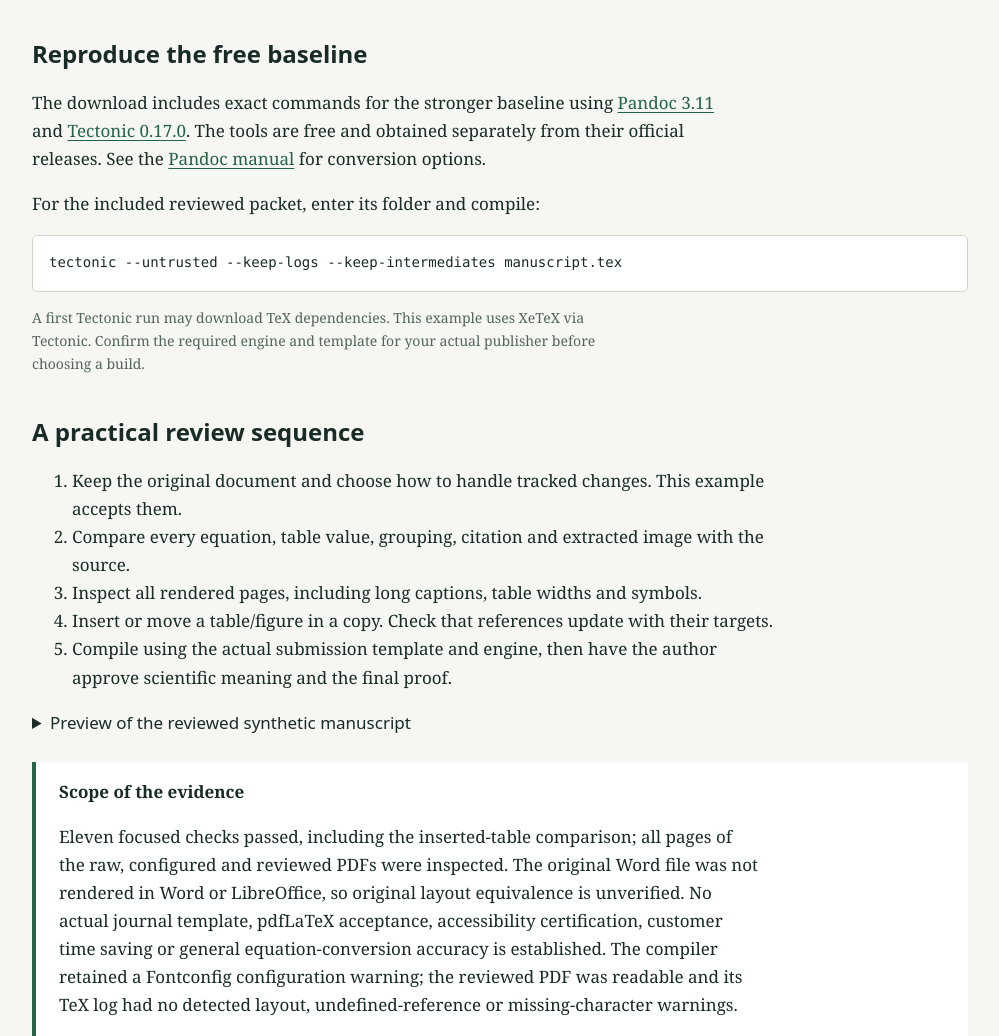
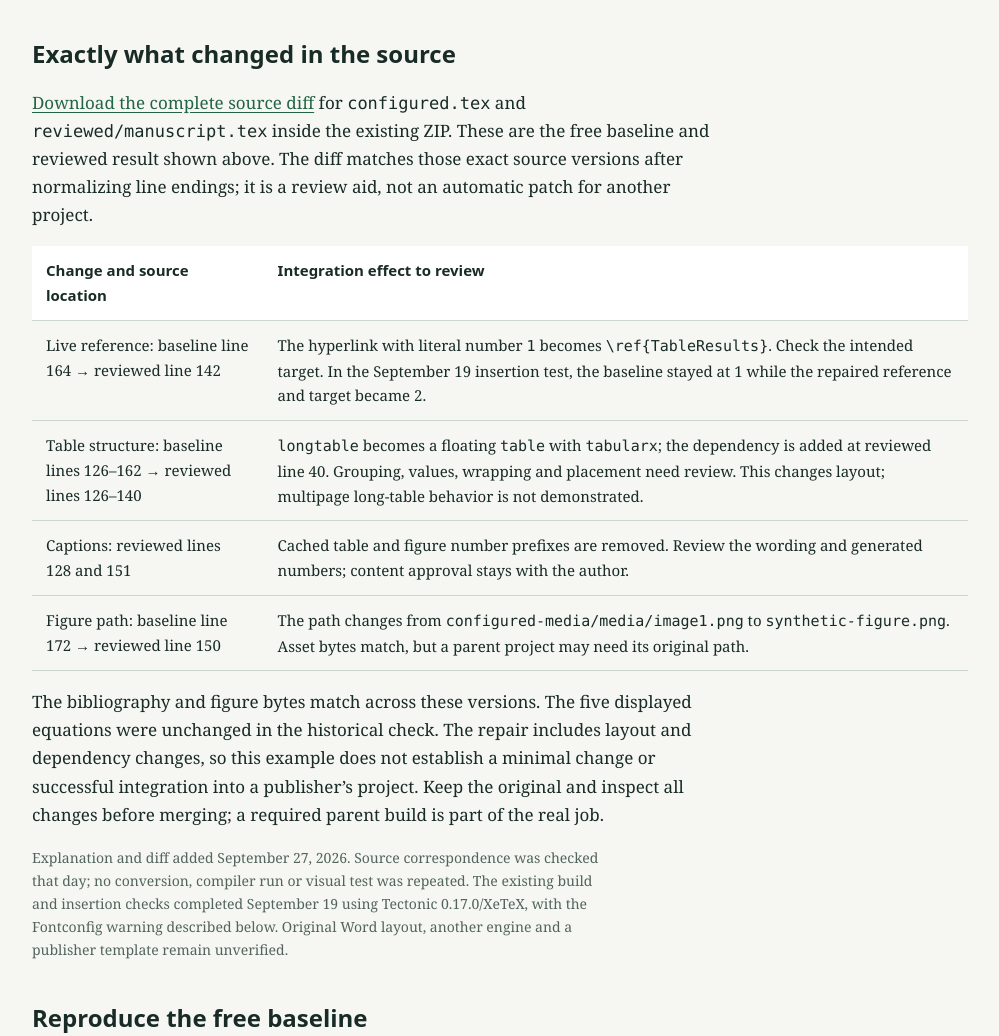
Before and after one commit to marketfauna/bot-barometer, a plain HTML site: page examples/word-to-latex/index.html in a window 1280 px wide. Shown: the part 2084-3120 px from the top of the page, without its empty margins (140-1139 px from the left). Drawn offline with Linux system fonts and the light colour scheme.

Commit message:
Explain exact source changes in the existing LaTeX example

```diff
--- a/examples/word-to-latex/index.html
+++ b/examples/word-to-latex/index.html
@@ -37,6 +37,17 @@
 \ref{TableResults}</code></pre>
 <p>Check the target label before making this change. It is a repair for an identified field, not a rule to replace every number in a document.</p>
 
+<h2 id="source-changes">Exactly what changed in the source</h2>
+<p><a href="SOURCE-CHANGES.diff" download>Download the complete source diff</a> for <code>configured.tex</code> and <code>reviewed/manuscript.tex</code> inside the existing ZIP. These are the free baseline and reviewed result shown above. The diff matches those exact source versions after normalizing line endings; it is a review aid, not an automatic patch for another project.</p>
+<div class="table-scroll"><table><thead><tr><th>Change and source location</th><th>Integration effect to review</th></tr></thead><tbody>
+<tr><td>Live reference: baseline line 164 → reviewed line 142</td><td>The hyperlink with literal number <code>1</code> becomes <code>\ref{TableResults}</code>. Check the intended target. In the September 19 insertion test, the baseline stayed at 1 while the repaired reference and target became 2.</td></tr>
+<tr><td>Table structure: baseline lines 126–162 → reviewed lines 126–140</td><td><code>longtable</code> becomes a floating <code>table</code> with <code>tabularx</code>; the dependency is added at reviewed line 40. Grouping, values, wrapping and placement need review. This changes layout; multipage long-table behavior is not demonstrated.</td></tr>
+<tr><td>Captions: reviewed lines 128 and 151</td><td>Cached table and figure number prefixes are removed. Review the wording and generated numbers; content approval stays with the author.</td></tr>
+<tr><td>Figure path: baseline line 172 → reviewed line 150</td><td>The path changes from <code>configured-media/media/image1.png</code> to <code>synthetic-figure.png</code>. Asset bytes match, but a parent project may need its original path.</td></tr>
+</tbody></table></div>
+<p>The bibliography and figure bytes match across these versions. The five displayed equations were unchanged in the historical check. The repair includes layout and dependency changes, so this example does not establish a minimal change or successful integration into a publisher’s project. Keep the original and inspect all changes before merging; a required parent build is part of the real job.</p>
+<p class="small">Explanation and diff added September 27, 2026. Source correspondence was checked that day; no conversion, compiler run or visual test was repeated. The existing build and insertion checks completed September 19 using Tectonic 0.17.0/XeTeX, with the Fontconfig warning described below. Original Word layout, another engine and a publisher template remain unverified.</p>
+
 <h2>Reproduce the free baseline</h2>
 <p>The download includes exact commands for the stronger baseline using <a href="https://github.com/jgm/pandoc/releases/tag/3.11">Pandoc 3.11</a> and <a href="https://github.com/tectonic-typesetting/tectonic/releases/tag/tectonic%400.17.0">Tectonic 0.17.0</a>. The tools are free and obtained separately from their official releases. See the <a href="https://pandoc.org/MANUAL.html">Pandoc manual</a> for conversion options.</p>
 <p>For the included reviewed packet, enter its folder and compile:</p>
```
Also changed, not shown: 1 other file.
